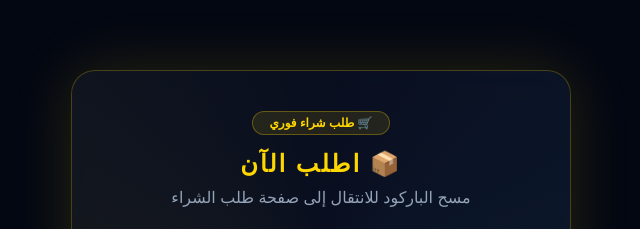
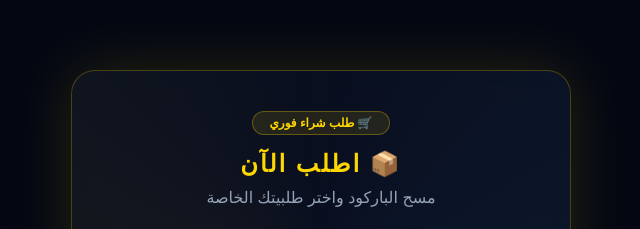
Before and after one commit to redmimhmdov-dotcom/katan-bulid, a plain HTML site: page qrordars.html in a window 1280 px wide. Shown: the part 108-337 px from the top of the page, without its empty margins (319-959 px from the left). Drawn offline with Linux system fonts and the light colour scheme; a script that the page names is missing.

Commit message:
Update purchase instructions in qrordars.html

```diff
--- a/qrordars.html
+++ b/qrordars.html
@@ -128,7 +128,7 @@
         <div class="qr-content">
             <div class="qr-badge">🛒 طلب شراء فوري</div>
             <h1>📦 اطلب الآن</h1>
-            <p>مسح الباركود للانتقال إلى صفحة طلب الشراء<br />
+            <p>مسح الباركود واختر طلبيتك الخاصة <br />
             <a href="https://katan-bulid.vercel.app/orders.html" target="_blank"</a></p>
 
             <div class="feature-grid">
```
